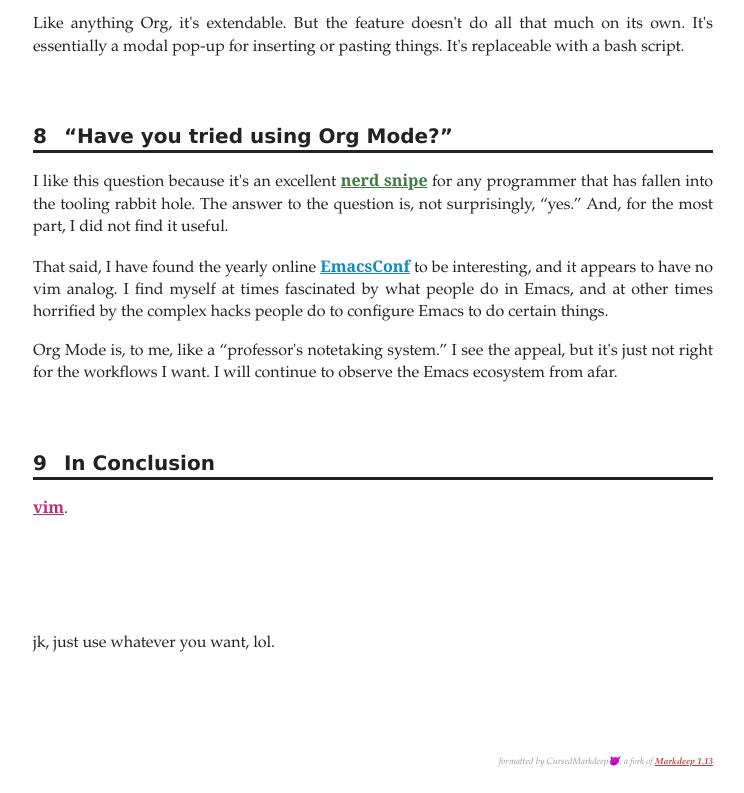
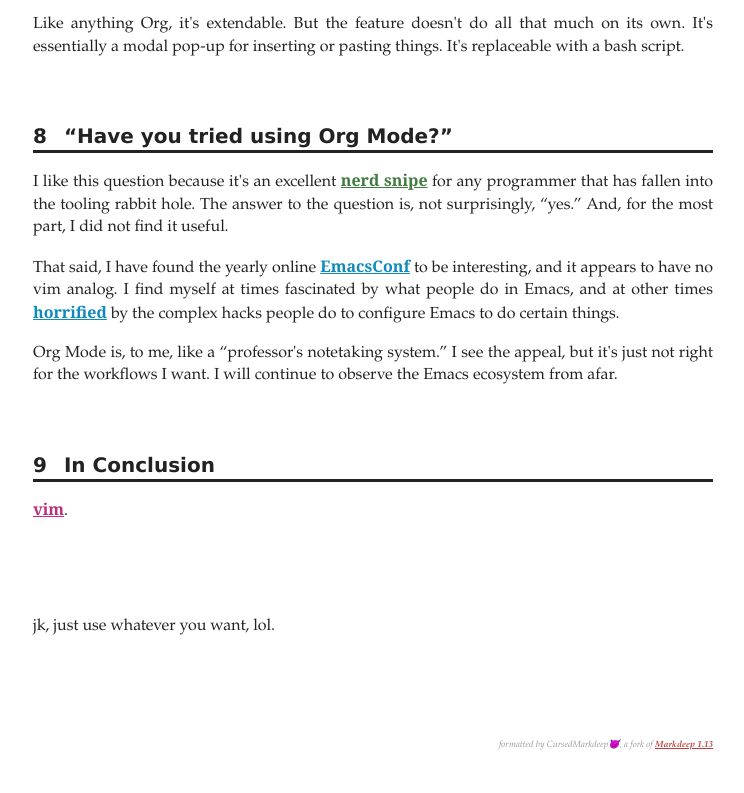
Before and after one commit to abstractsun/abstractsun.github.io, a plain HTML site: page fluff/why_vim_not_org.html in a window 1280 px wide. Shown: the part 2501-3294 px from the top of the page, without its empty margins (267-1011 px from the left). Drawn offline with Linux system fonts and the light colour scheme.

Commit message:
Add Emacs spacebar heating XKCD, more robust whitespace gap

```diff
--- a/fluff/why_vim_not_org.html
+++ b/fluff/why_vim_not_org.html
@@ -61,21 +61,21 @@ Like anything Org, it's extendable. But the feature doesn't do all that much on
 
 I like this question because it's an excellent [nerd snipe](https://xkcd.com/356/) for any programmer that has fallen into the tooling rabbit hole. The answer to the question is, not surprisingly, "yes." And, for the most part, I did not find it useful.
 
-That said, I have found the yearly online [EmacsConf](https://emacsconf.org/) to be interesting, and it appears to have no vim analog. I find myself at times fascinated by what people do in Emacs, and at other times horrified by the complex hacks people do to configure Emacs to do certain things.
+That said, I have found the yearly online [EmacsConf](https://emacsconf.org/) to be interesting, and it appears to have no vim analog. I find myself at times fascinated by what people do in Emacs, and at other times [horrified](https://xkcd.com/1172/) by the complex hacks people do to configure Emacs to do certain things.
 
 Org Mode is, to me, like a "professor's notetaking system." I see the appeal, but it's just not right for the workflows I want. I will continue to observe the Emacs ecosystem from afar.
 
 # In Conclusion
 
 [vim](https://www.vim.org/about.php).
-<br>
-<br>
-<br>
-<br>
-<br>
-<br>
+
+&nbsp;
+
+&nbsp;
+
 jk, just use whatever you want, lol.
 
 <!-- Markdeep: --><script>if (document.querySelector(".markdeep-script") == null) { document.write("<script class='markdeep-script' src='../cmd/js/markdeep.js'>" + "<" + "/script>"); }</script></pre><script>window.alreadyProcessedMarkdeep||(document.body.style.visibility="visible")</script>
 <!-- Optional page style: --><script>if (document.querySelector(".markdeep-style") == null) { document.querySelector("head").innerHTML += "<link rel='stylesheet' class='markdeep-style' href='../cmd/css/markdeep.css'" + " " + "/>"; }</script>
+
 </body></html>
```
